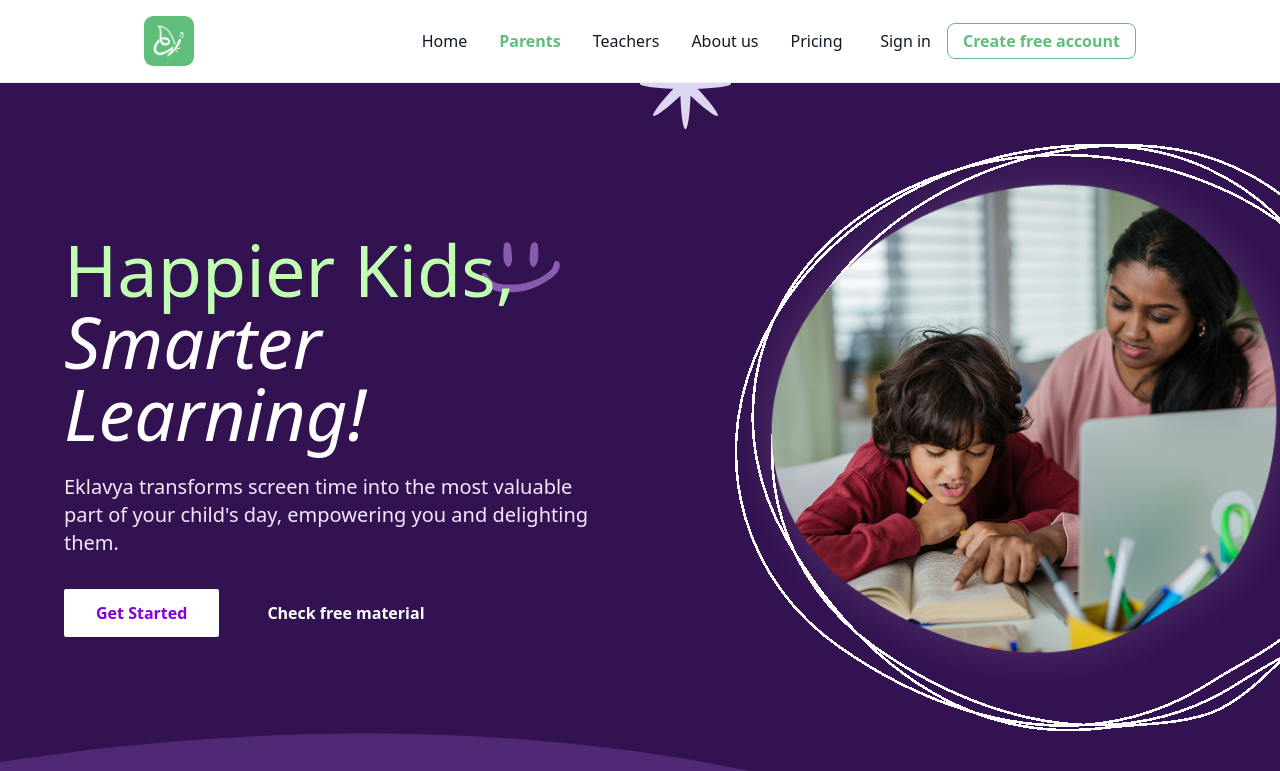
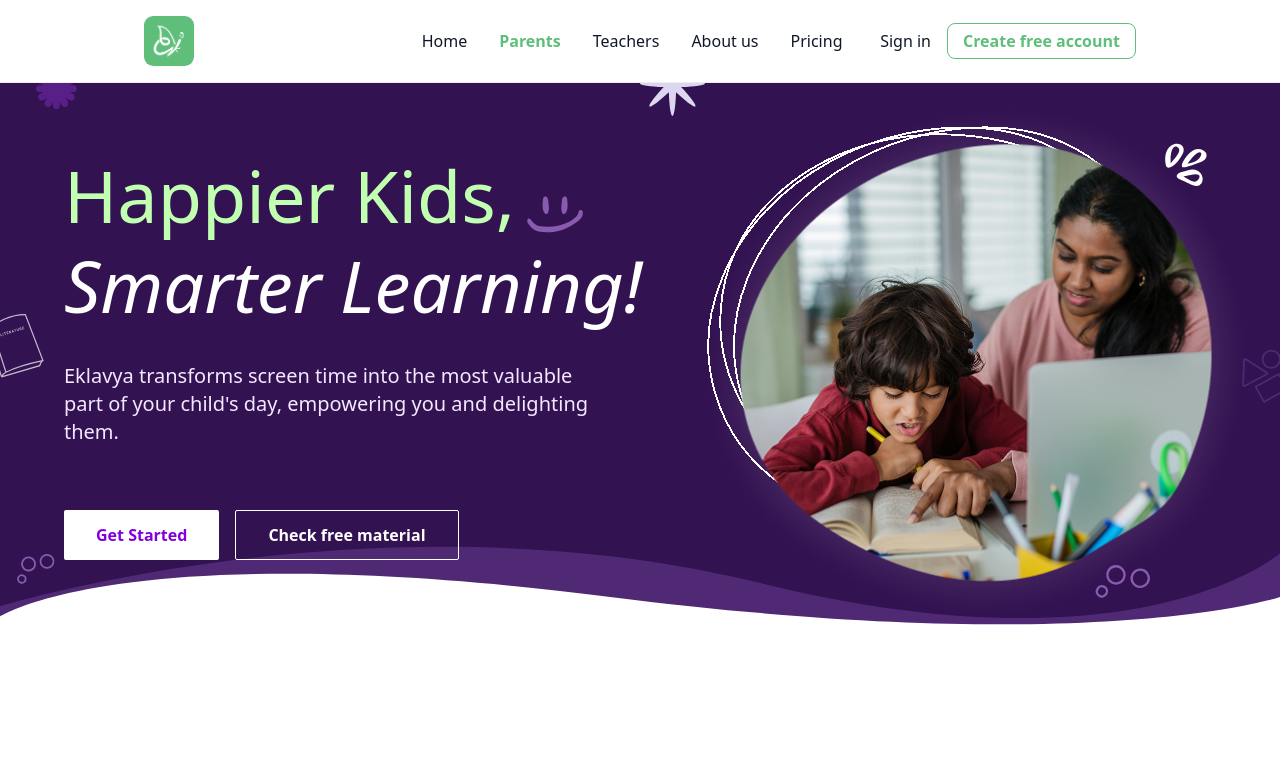
Before and after one commit to keytabdev/ekweb, a Next.js app: page /parent in a window 1280 px wide. Shown: the top 771 px of the page. Built offline with nearby package versions, Linux system fonts and the light colour scheme.

Commit message:
1823 & 1824 & 1825

```diff
--- a/src/components/parent/ParentHeroSection.tsx
+++ b/src/components/parent/ParentHeroSection.tsx
@@ -6,20 +6,20 @@ export default function ParentHeroSection() {
   return (
     <section className="relative text-white py-60 min-h-[700px] overflow-hidden">
       {/* Background SVG */}
-      <div className="absolute inset-0 w-full h-full">
+      <div className="absolute inset-0 w-full">
         <Image
           src={parentHeroSvg}
           alt="Parent hero background"
-          fill
-          className="object-cover"
+          height={731}
+          className="w-full"
           priority
         />
       </div>
 
       <div className="container mx-auto px-6 relative z-10 h-full">
         <div className="grid md:grid-cols-2 gap-8 md:gap-12 items-center h-full">
-          <div className="pl-4 md:pl-10 text-center md:text-left -mt-40">
-            <h1 className="text-5xl sm:text-6xl md:text-7xl text-[#C1FFB1] mb-4 md:mb-6">
+           <div className="pl-4 md:pl-10 text-center md:text-left 2xl:-mt-40 xl:-mt-80">
+            <h1 className="text-5xl sm:text-6xl md:text-7xl text-[#C1FFB1] mb-6 md:mb-8 leading-tight whitespace-nowrap">
               Happier Kids, <br />
               <span className="italic text-white">Smarter Learning!</span>
             </h1>
@@ -27,17 +27,17 @@ export default function ParentHeroSection() {
               Eklavya transforms screen time into the most valuable part of your
               child&apos;s day, empowering you and delighting them.
             </p>
-            <div className="flex flex-col sm:flex-row gap-4 justify-center md:justify-start">
+            <div className="flex flex-col sm:flex-row pt-8 gap-4 justify-center md:justify-start">
               <button className="bg-white text-purple-700 px-6 md:px-8 py-3 rounded-xs font-semibold hover:bg-gray-100 transition-colors">
                 Get Started
               </button>
-              <button className=" text-white px-6 md:px-8 py-3 rounded-xs font-semibold hover:bg-white hover:text-purple-700 transition-colors">
-                Check free material
-              </button>
+               <button className=" text-white px-6 md:px-8 py-3 rounded-xs font-semibold bg-transparent border border-white">
+                  Check free material
+                </button>
             </div>
           </div>
           <div className="relative flex items-center justify-center">
-            <div className="w-64 h-64 md:w-80 lg:w-96 md:h-80 lg:h-96 rounded-full overflow-hidden transform scale-150 translate-x-16 -translate-y-24">
+            <div className="w-64 h-64 md:w-80 lg:w-96 md:h-80 lg:h-96 rounded-full overflow-hidden xl:transform xl:scale-140 xl:translate-x-4 xl:-translate-y-38 2xl:scale-189 2xl:translate-x-15 2xl:-translate-y-14">
               <Image
                 src={parentHeroPic}
                 alt="Parent and child learning together"
```
